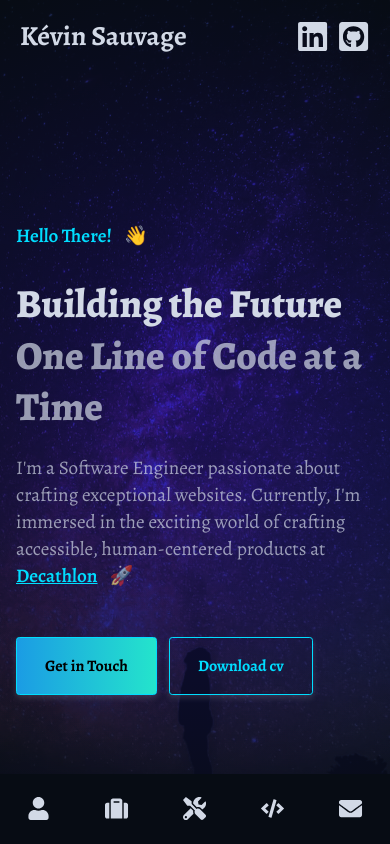
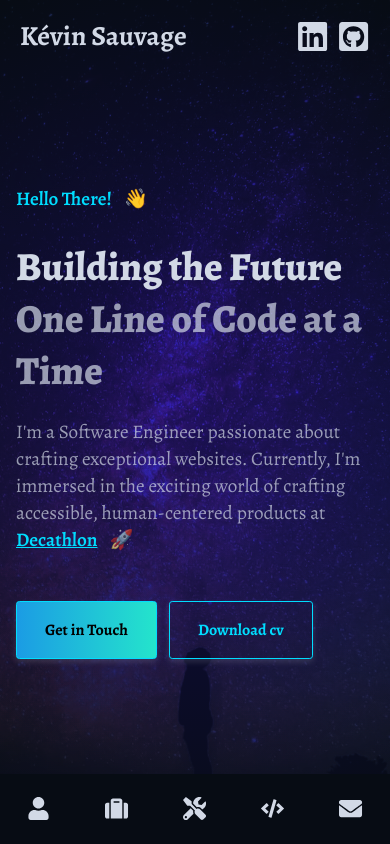
Before and after one commit to kevinsauvage/next-portfolio, a Next.js app: page / in a window 390 px wide. Shown: the top 844 px of the page. Built offline with nearby package versions, Linux system fonts and the light colour scheme.

Commit message:
fix: banner height on mobile

```diff
--- a/src/components/_sections/Banner/Banner.module.scss
+++ b/src/components/_sections/Banner/Banner.module.scss
@@ -84,6 +84,7 @@
 
 @include respond(small) {
   .Banner {
+    min-height: calc(100vh - 73px);
     padding-top: 73px;
 
     h1 {
```
